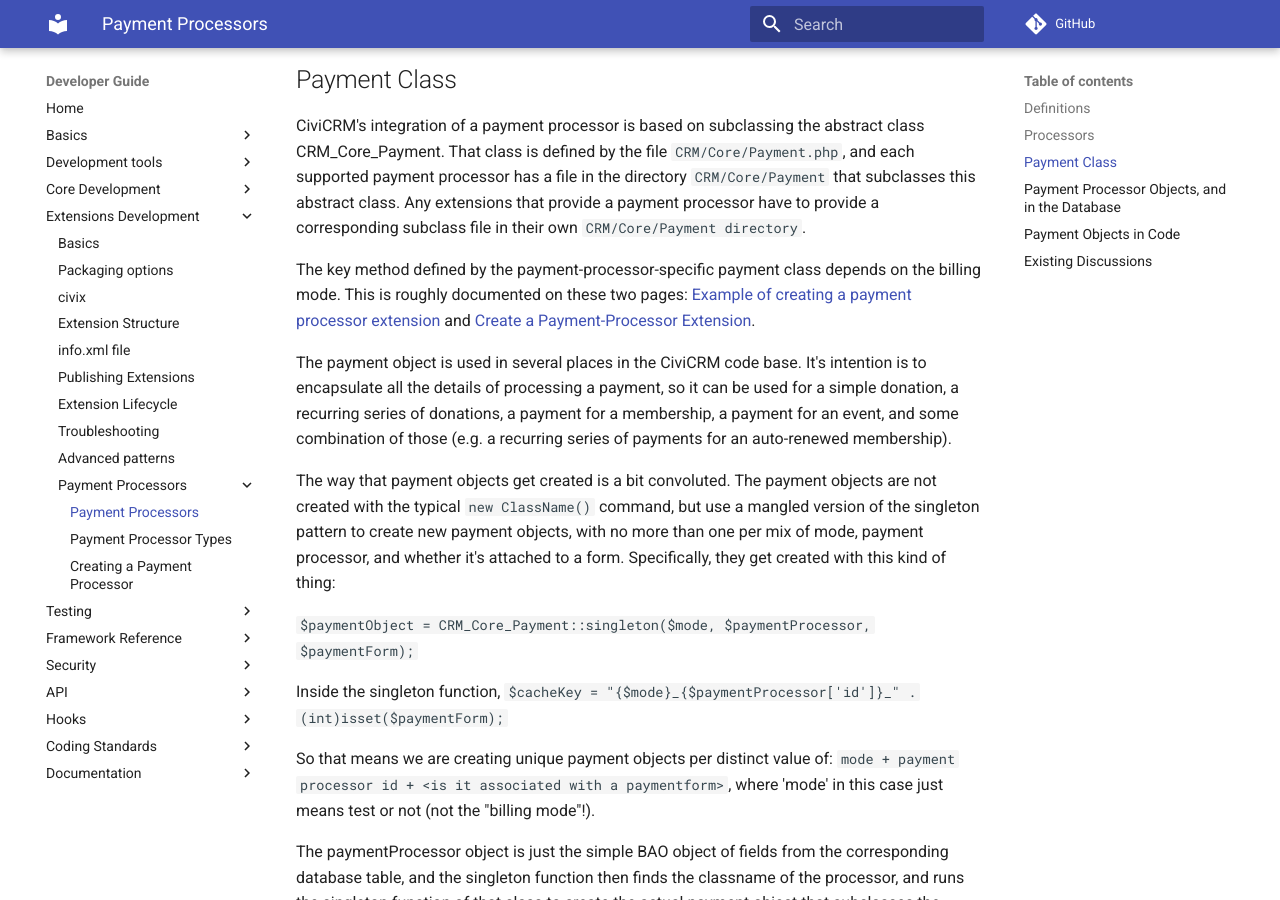
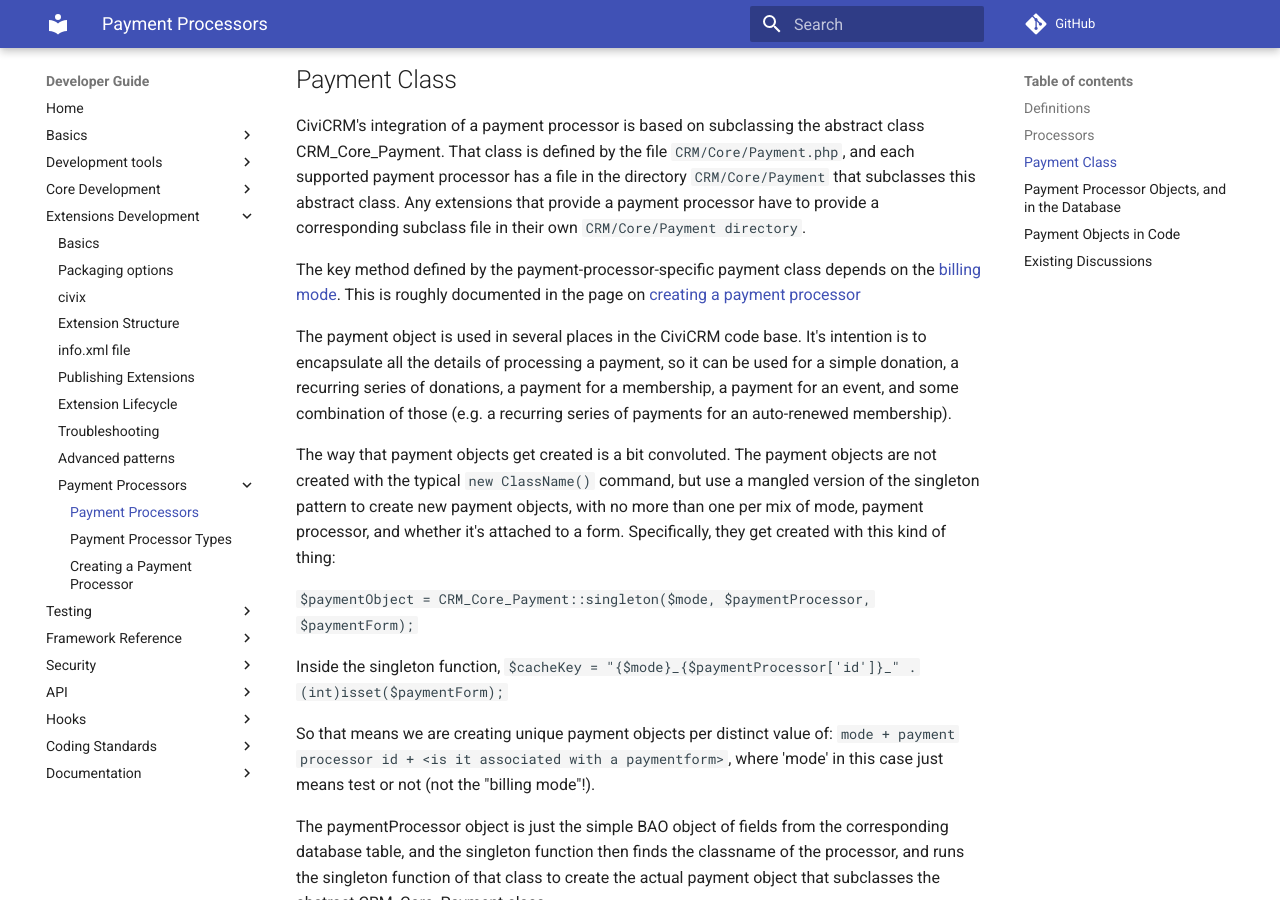
Before and after one commit to civicrm/civicrm-dev-docs, an MkDocs documentation site: the page built from docs/extensions/payment-processors/index.md, in a window 1280 px wide and 900 px high, scrolled down 1661 px. Built offline with MkDocs 1.6.1 and Material for MkDocs 9.7.7, drawn with Linux system fonts in a browser that asks for light colours; comment, search, counter and statistics services are not loaded; old or Windows-style settings are respelled for this version of MkDocs.

Commit message:
Fix some internal hyperlinks

```diff
--- a/docs/extensions/payment-processors/index.md
+++ b/docs/extensions/payment-processors/index.md
@@ -85,11 +85,8 @@
 corresponding subclass file in their own `CRM/Core/Payment directory`.
 
 The key method defined by the payment-processor-specific payment class
-depends on the billing mode. This is roughly documented on these two
-pages: [Example of creating a payment processor
-extension](/confluence/display/CRMDOC/Example+of+creating+a+payment+processor+extension) and [Create
-a Payment-Processor
-Extension](/confluence/display/CRMDOC/Create+a+Payment-Processor+Extension).
+depends on the [billing mode](/extensions/payment-processors/types.md).
+This is roughly documented in the page on [creating a payment processor](/extensions/payment-processors/create.md)
 
 The payment object is used in several places in the CiviCRM code base.
 It's intention is to encapsulate all the details of processing a
```
